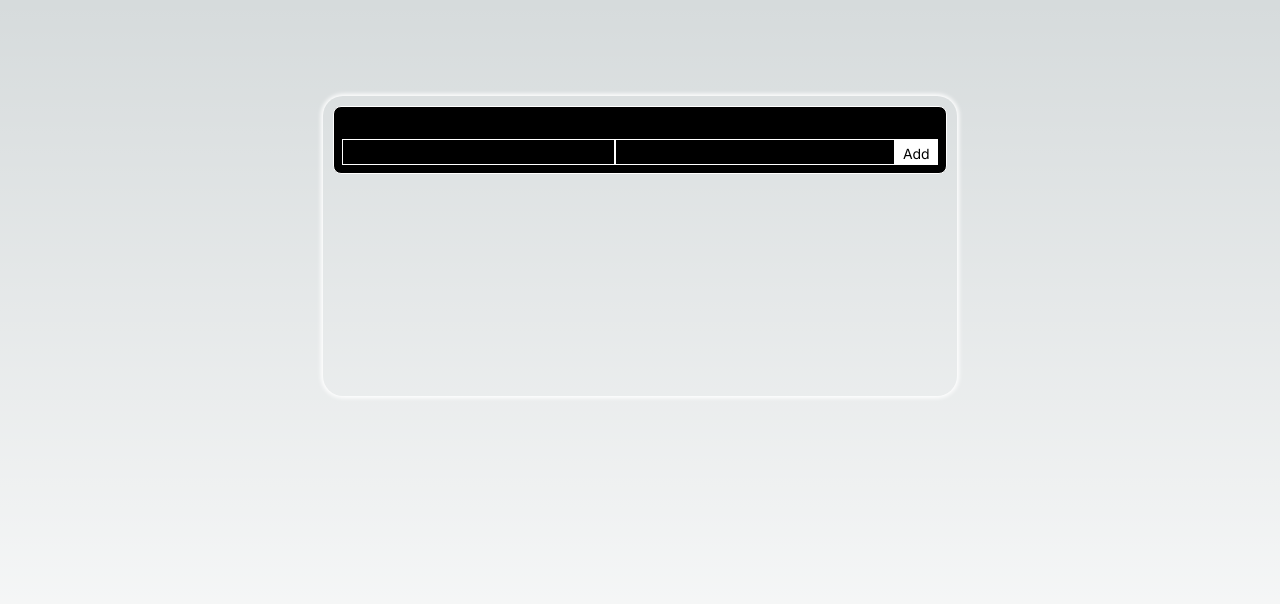
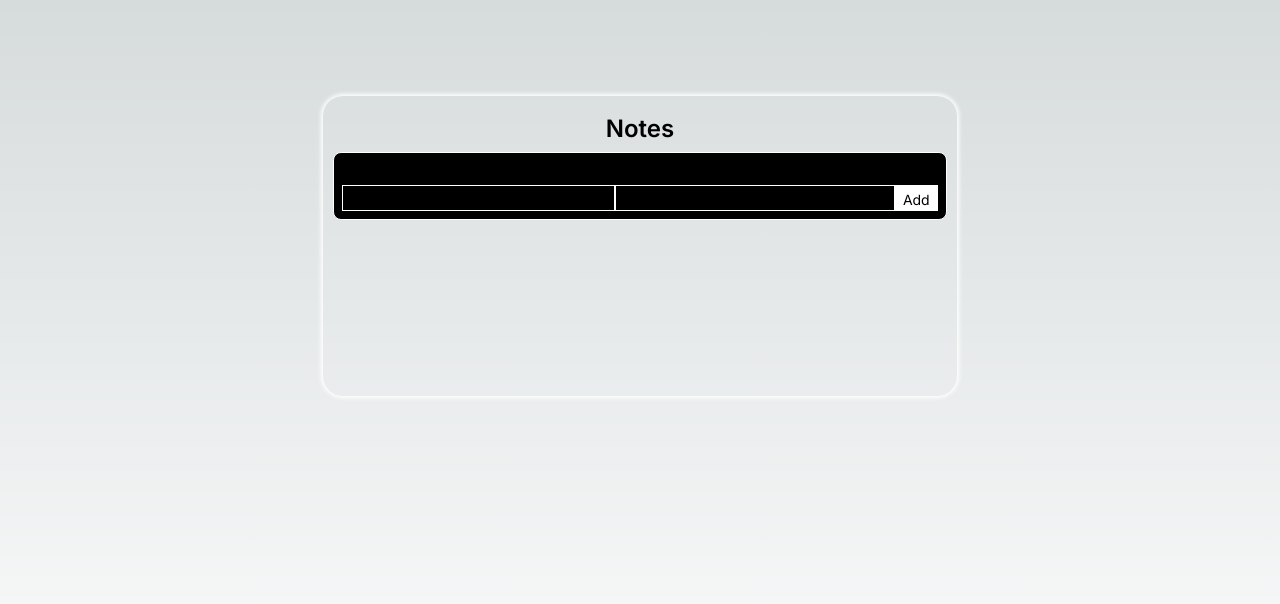
Before and after one commit to Suhail1608/next-task-one, a Next.js app: page / in a window 1280 px wide. Shown: the top 604 px of the page. Built offline with nearby package versions, Linux system fonts and the light colour scheme.

Commit message:
Update page.tsx

```diff
--- a/src/app/page.tsx
+++ b/src/app/page.tsx
@@ -43,6 +43,7 @@ export default function Home() {
   return (
     <main className="flex min-h-screen flex-col items-center justify-between p-24">
       <div className='app-container'>
+        <div className='heading'>Notes</div>
         <div className='app-input'>
           <label>Title <input onChange={handleOnChangeTitle}></input></label>
           <label>Body <input onChange={handleOnChangeBody}></input></label>
```
